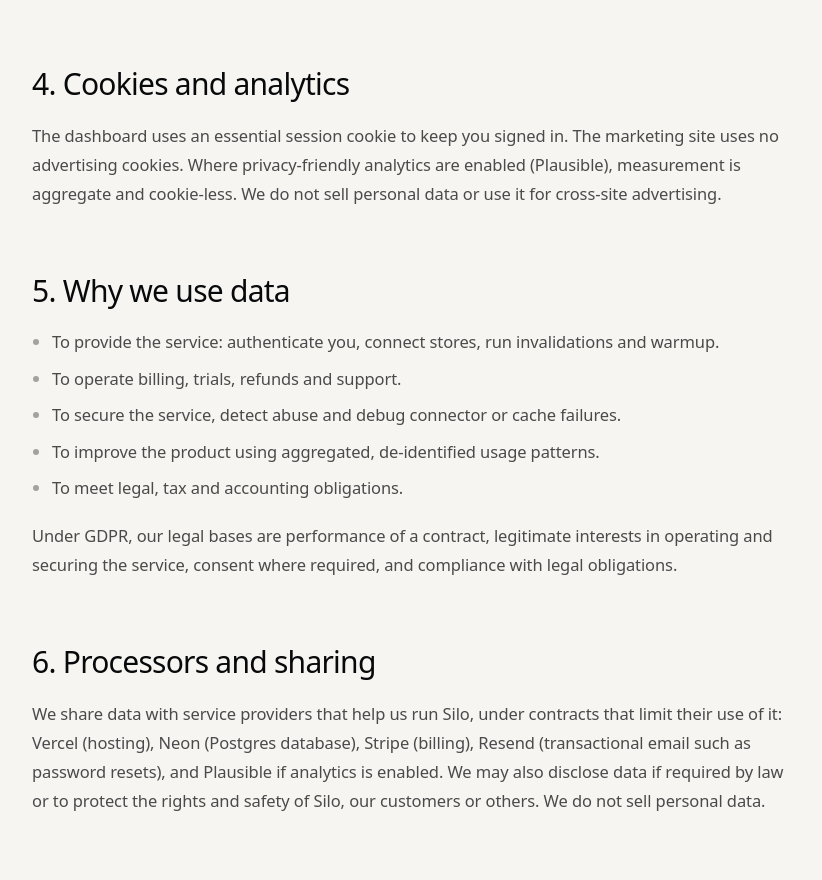
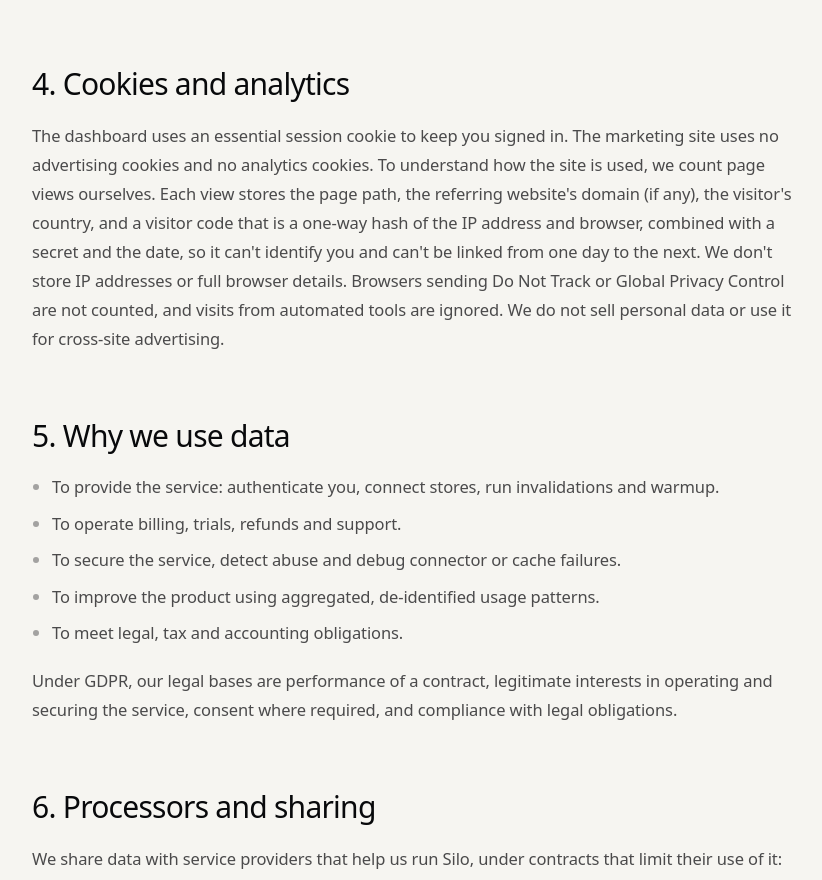
Before and after one commit to rynald0cst0ltziam/Silo, a Next.js app: page /privacy in a window 1280 px wide. Shown: the part 1720-2600 px from the top of the page, without its empty margins (302-1124 px from the left). Built offline with nearby package versions, Linux system fonts and the light colour scheme; no server answers.

Commit message:
docs: privacy policy describes cookieless page-view counting
Co-Authored-By: Claude Haiku 5.5 <noreply@anthropic.com>

```diff
--- a/app/privacy/page.tsx
+++ b/app/privacy/page.tsx
@@ -71,8 +71,13 @@ export default function PrivacyPage() {
       <h2>4. Cookies and analytics</h2>
       <p>
         The dashboard uses an essential session cookie to keep you signed in. The marketing site
-        uses no advertising cookies. Where privacy-friendly analytics are enabled (Plausible),
-        measurement is aggregate and cookie-less. We do not sell personal data or use it for
+        uses no advertising cookies and no analytics cookies. To understand how the site is used,
+        we count page views ourselves. Each view stores the page path, the referring website's
+        domain (if any), the visitor's country, and a visitor code that is a one-way hash of the
+        IP address and browser, combined with a secret and the date, so it can't identify you and
+        can't be linked from one day to the next. We don't store IP addresses or full browser
+        details. Browsers sending Do Not Track or Global Privacy Control are not counted, and
+        visits from automated tools are ignored. We do not sell personal data or use it for
         cross-site advertising.
       </p>
 
```
